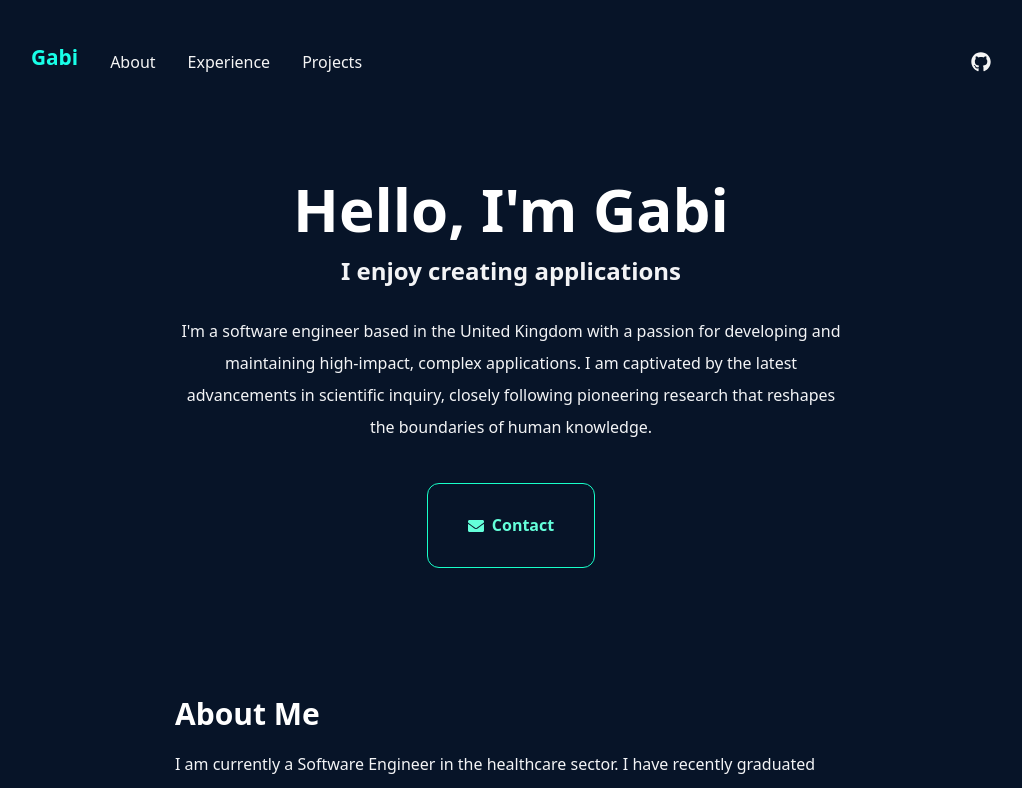
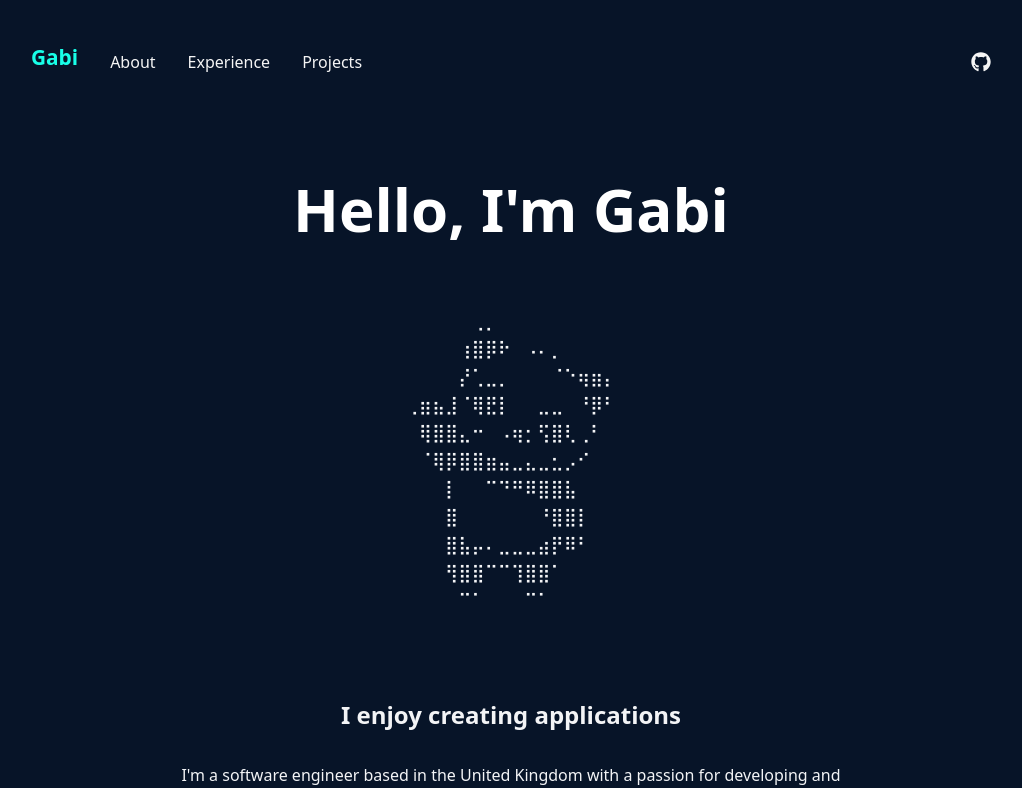
Before and after one commit to suhanpark/suhanpark.github.io, a Next.js app: page / in a window 1280 px wide. Shown: the top 788 px of the page, without its empty margins (129-1151 px from the left). Built offline with nearby package versions, Linux system fonts and the light colour scheme.

Commit message:
Update page.tsx

```diff
--- a/src/app/page.tsx
+++ b/src/app/page.tsx
@@ -20,7 +20,22 @@ export default function Home() {
             <h1 className="text-5xl text-white md:text-6xl font-bold  ">
               Hello, I&apos;m Gabi
             </h1>
-            <h1 className="text-xl md:text-2xl font-bold  ">
+            <pre className="text-lg mx-auto text-center font-mono whitespace-pre-wrap mt-6">
+              {`
+⠀⠀⠀⠀⠀⢀⡀⠀⠀⠀⠀⠀⠀⠀⠀⠀
+⠀⠀⠀⠀⢰⣿⡿⠗⠀⠠⠄⡀⠀⠀⠀⠀
+⠀⠀⠀⠀⡜⢁⣀⡀⠀⠀⠀⠈⠑⢶⣶⡄
+⢀⣶⣦⣸⠈⢿⣟⡇⠀⠀⣀⣀⠀⠘⡿⠃
+⠀⢿⣿⣿⣄⠒⠀⠠⢶⡂⢫⣿⢇⢀⠃⠀
+⠀⠈⢿⡿⣿⣿⣶⣤⣀⣄⣀⣂⡠⠊⠀⠀
+⠀⠀⠀⡇⠀⠀⠉⠙⠛⠿⣿⣿⣧⠀⠀⠀
+⠀⠀⠀⣿⠀⠀⠀⠀⠀⠀⠘⣿⣿⡇⠀⠀
+⠀⠀⠀⣿⣧⡤⠄⣀⣀⣀⣴⡟⠿⠃⠀⠀
+⠀⠀⠀⢻⣿⣿⠉⠉⢹⣿⣿⠁⠀⠀⠀⠀
+⠀⠀⠀⠀⠉⠁⠀⠀⠀⠉⠁⠀⠀⠀⠀⠀
+  `}
+            </pre>
+            <h1 className="text-xl md:text-2xl mt-10 font-bold  ">
               I enjoy creating applications
             </h1>
           </header>
@@ -31,6 +46,7 @@ export default function Home() {
             scientific inquiry, closely following pioneering research that
             reshapes the boundaries of human knowledge.
           </p>
+
           <div className="mx-auto text-center mt-10 justify-center">
             <a href="mailto:gabidev.contact@gmail.com">
               <button className="flex items-center mx-auto text-center p-6 px-10 border-[0.1rem] rounded-xl text-[#64FFDA] font-bold border-[#18ffc9]">
```
